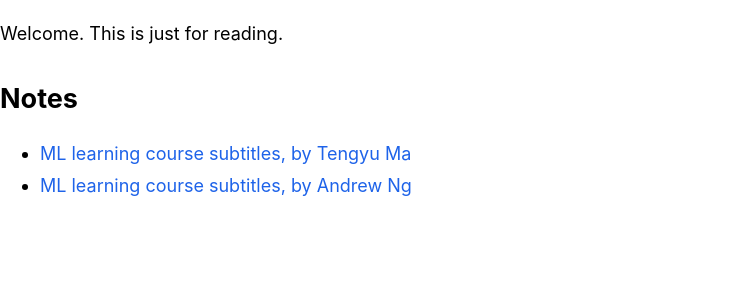
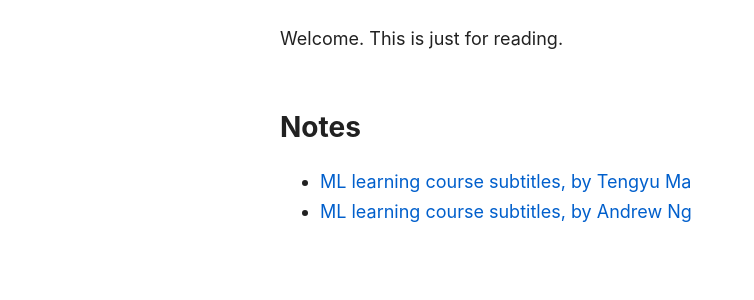
Before and after one commit to CompositeLizard/supreme, a Jekyll site: the page built from index.md, in a window 1280 px wide. Shown: the top 300 px of the page, without its empty margins (0-754 px from the left). Built offline with Jekyll 4.4.1, drawn with Linux system fonts in a browser that asks for light colours.

Commit message:
Update default.html

```diff
--- a/_layouts/default.html
+++ b/_layouts/default.html
@@ -1,32 +1,92 @@
 <!doctype html>
-<html>
+<html lang="en">
 <head>
   <meta charset="utf-8" />
   <meta name="viewport" content="width=device-width, initial-scale=1" />
+  <title>Your Title Here</title>
+  <style>
+    /* --- Modern CSS Reset & Variables --- */
+    :root {
+      --bg-color: #ffffff;
+      --text-color: #212121;
+      --link-color: #005fcc;
+      --border-color: #e0e0e0;
+      --code-bg: #f5f5f5;
 
-  <style>
-    :root { color-scheme: light dark; }
+      color-scheme: light dark;
+    }
 
+    @media (prefers-color-scheme: dark) {
+      :root {
+        --bg-color: #212121;
+        --text-color: #e0e0e0;
+        --link-color: #5aa6ff;
+        --border-color: #424242;
+        --code-bg: #2c2c2c;
+      }
+    }
+
+    /* --- General Styles --- */
     body {
-      font-size: 18px;          /* increase base font */
-      line-height: 1.75;
+      font-family: -apple-system, BlinkMacSystemFont, "Segoe UI", Roboto, Helvetica, Arial, sans-serif, "Apple Color Emoji", "Segoe UI Emoji";
+      font-size: 1.125rem; /* 18px */
+      line-height: 1.7;
+      background-color: var(--bg-color);
+      color: var(--text-color);
       margin: 0;
-      font-family: -apple-system, BlinkMacSystemFont, "Segoe UI", Roboto, Arial, sans-serif;
+      padding: 1.5rem 1rem;
+      text-rendering: optimizeLegibility;
     }
 
     main {
-      max-width: 860px;         /* nice reading width */
-      margin: 28px auto;
-      padding: 0 18px;
+      max-width: 45rem; /* ~810px */
+      margin: 0 auto;
     }
 
-    h1, h2, h3 { line-height: 1.25; margin-top: 1.2em; }
-    code, pre { font-size: 0.95em; }
-    pre { padding: 12px; overflow-x: auto; }
+    /* --- Typography --- */
+    h1, h2, h3, h4, h5, h6 {
+      line-height: 1.2;
+      margin-top: 2em;
+      margin-bottom: 0.8em;
+    }
 
-    a { color: #1e63e9; text-decoration: none; }
-    a:hover { text-decoration: underline; }
-</style>
+    h1 { font-size: 2.25rem; }
+    h2 { font-size: 1.75rem; }
+    h3 { font-size: 1.5rem; }
+
+    p { margin-top: 0; margin-bottom: 1em; }
+
+    a {
+      color: var(--link-color);
+      text-decoration: none;
+    }
+    a:hover {
+      text-decoration: underline;
+      text-decoration-thickness: 1.5px;
+    }
+
+    /* --- Code & Preformatted Text --- */
+    code, pre {
+      font-family: "SFMono-Regular", Consolas, "Liberation Mono", Menlo, Courier, monospace;
+      font-size: 0.9em;
+    }
+
+    pre {
+      background-color: var(--code-bg);
+      border: 1px solid var(--border-color);
+      border-radius: 6px;
+      padding: 0.8em 1em;
+      overflow-x: auto;
+      line-height: 1.4;
+    }
+
+    /* Inline code */
+    :not(pre) > code {
+      background-color: var(--code-bg);
+      border-radius: 3px;
+      padding: 0.2em 0.4em;
+    }
+  </style>
 
   <script>
     window.MathJax = {
@@ -36,6 +96,8 @@
   <script defer src="https://cdnjs.cloudflare.com/ajax/libs/mathjax/3.2.2/es5/tex-mml-chtml.min.js"></script>
 </head>
 <body>
-  {{ content }}
+  <main>
+    {{ content }}
+  </main>
 </body>
 </html>
```
